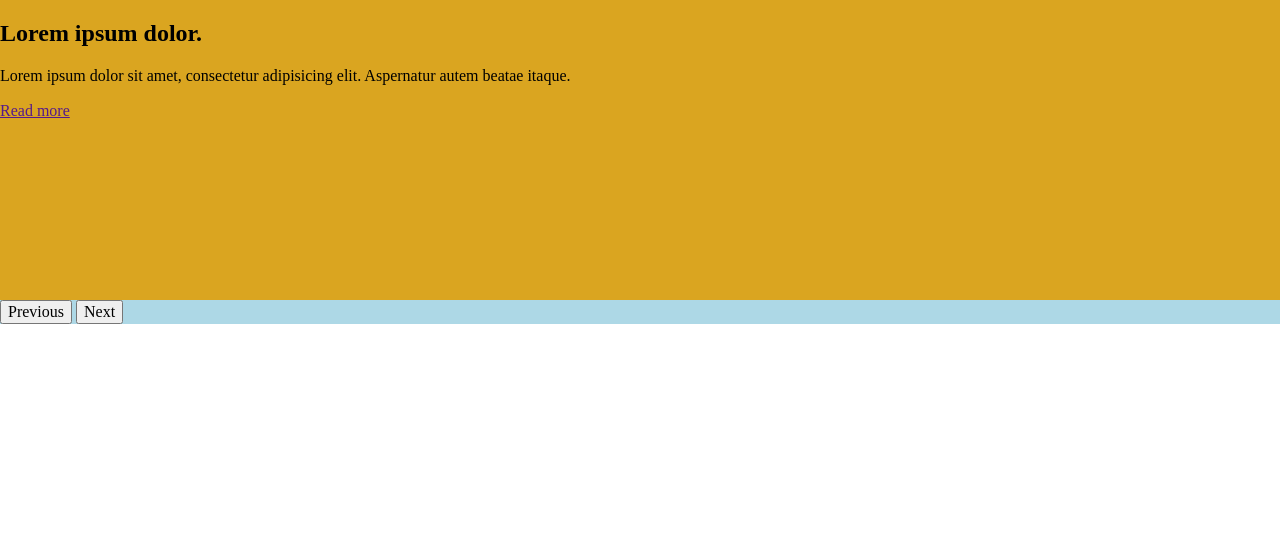
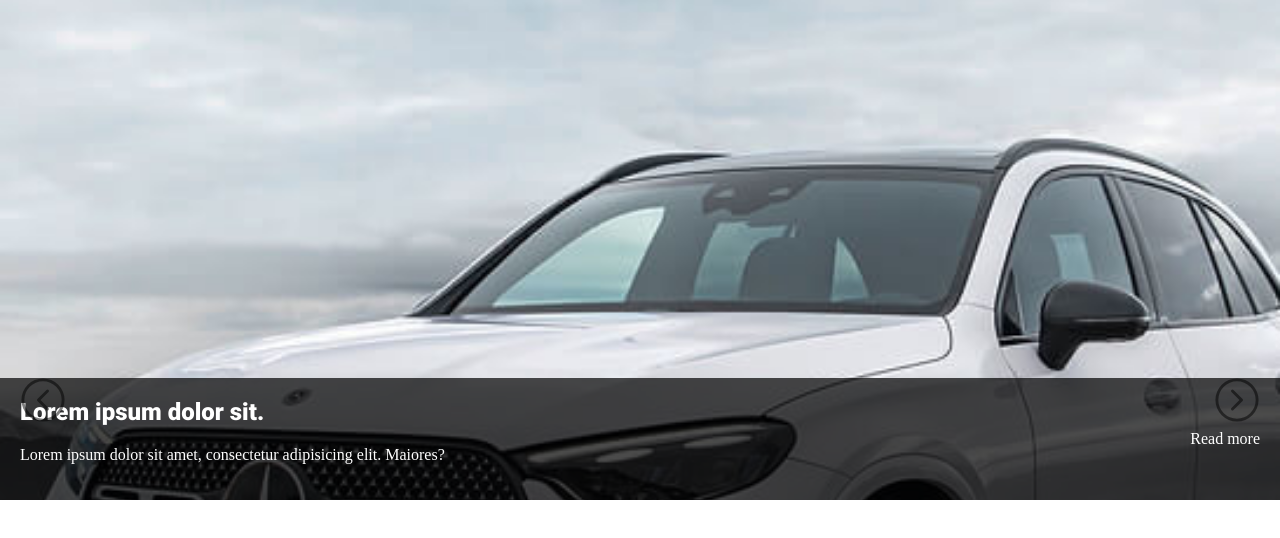
Before and after one commit to KrzysztofDukiel/slider, a website: page index.html in a window 1280 px wide. Drawn offline with Linux system fonts and the light colour scheme.

Commit message:
icon and some style polish

```diff
--- a/index.html
+++ b/index.html
@@ -14,25 +14,28 @@
         <div class="slides__slide">
             <div class="slides__box">
                 <h2 class="slides__hdl">Lorem ipsum dolor.</h2>
-                <p class="slides__lead">Lorem ipsum dolor sit amet, consectetur adipisicing elit. Ea expedita officiis quisquam!</p>
-                <a href="" class="slide__link">Read more</a></div>
+                <p class="slides__lead">Lorem ipsum dolor sit amet, consectetur adipisicing elit. Amet deleniti est iure!</p>
+                <a href="" class="slides__link">Read more</a>
+            </div>
         </div>
         <div class="slides__slide">
             <div class="slides__box">
-                <h2 class="slides__hdl">Lorem ipsum dolor.</h2>
-                <p class="slides__lead">Lorem ipsum dolor sit amet, consectetur adipisicing elit. Aspernatur autem beatae itaque.</p>
-                <a href="" class="slide__link">Read more</a></div>
+                <h2 class="slides__hdl">Lorem ipsum dolor sit.</h2>
+                <p class="slides__lead">Lorem ipsum dolor sit amet, consectetur adipisicing elit. Maiores?</p>
+                <a href="" class="slides__link">Read more</a>
+            </div>
         </div>
         <div class="slides__slide">
             <div class="slides__box">
-                <h2 class="slides__hdl">Lorem ipsum dolor.</h2>
-                <p class="slides__lead">Lorem ipsum dolor sit amet, consectetur adipisicing elit. Libero neque nisi non?</p>
-                <a href="" class="slide__link">Read more</a></div>
+                <h2 class="slides__hdl">Lorem ipsum dolor sit amet.</h2>
+                <p class="slides__lead">Lorem ipsum dolor sit amet, consectetur adipisicing elit. Perferendis quaerat quisquam repudiandae sed temporibus.</p>
+                <a href="" class="slides__link">Read more</a>
+            </div>
         </div>
     </div>
     <nav class="slider__nav nav">
-        <button class="nav__btn nav__btn--prev" >Previous</button>
-        <button class="nav__btn ">Next</button>
+        <button class="nav__btn nav__btn--prev">Previous</button>
+        <button class="nav__btn">Next</button>
     </nav>
 </section>
 </body>
--- a/package.json
+++ b/package.json
@@ -5,7 +5,7 @@
   "main": "index.js",
   "scripts": {
     "test": "echo \"Error: no test specified\" && exit 1",
-    "sass": "sass --watch ./src/sass/main.scss ./src/css/app.css"
+    "sass": "sass --watch src/sass/main.scss ./src/css/app.css"
   },
   "keywords": [],
   "author": "",
--- /dev/null
+++ b/src/sass/components/slider.scss
@@ -0,0 +1,102 @@
+@import "../utils/animations";
+@import "../functions";
+
+$slide-height: rem(500px);
+
+.slider {
+  background-color: lightblue;
+
+  &__slides {
+  }
+
+  &__nav {
+  }
+}
+
+.slides {
+  position: relative;
+  overflow: hidden;
+  min-height: $slide-height;
+
+  &__slide {
+    width: 100%;
+    min-height: $slide-height;
+    position: absolute;
+    animation-duration: 10s;
+    animation-direction: alternate;
+    animation-iteration-count: infinite;
+    background-size: cover;
+    background-repeat: no-repeat;
+    background-position: center;
+
+    @for $i from 1 through 3 {
+      &:nth-child(#{$i}) {
+        animation-name: slide-#{$i};
+        background-image: url("#{$img-path}/slide-#{$i}.jpeg");
+        left: ($i - 1) * 100%;
+      }
+    }
+  }
+
+  &__box {
+    background-color: rgba(0, 0, 0, .7);
+    color: rgb(255, 255, 255);
+    padding: rem(20px) rem(110px) rem(20px) rem(20px);
+    width: 100%;
+    position: absolute;
+    bottom: 0;
+    box-sizing: border-box;
+
+  }
+
+  &__hdl {
+    margin-top: 0;
+    font-family: "Roboto Black", "sans-serif";
+  }
+
+  &__lead {
+  }
+
+  &__link {
+    color: inherit;
+    text-decoration: none;
+    position: absolute;
+
+    right: 20px;
+    top: 50%;
+    transform: translateY(-50%);
+    margin-top: 0;
+
+  }
+}
+
+.nav {
+  display: flex;
+  justify-content: space-between;
+  margin-inline: rem(20px);
+    position: absolute;
+  top: 50%;
+  transform: translateY(-50%);
+  width: calc(100% - 40px);
+  box-sizing: border-box;
+
+  &__btn {
+    background-image: url("#{$img-path}/arrow.svg");
+    background-repeat: no-repeat;
+    width: rem(46px);
+    height: rem(46px);
+    border: none;
+    background-color: transparent;
+    cursor: pointer;
+    overflow: hidden;
+    text-indent: -999px;
+    transition: transform 0.3s;
+    opacity: 0.5;
+  &__:hover  {
+    opacity: 1;
+  }
+    &.nav__btn--prev {
+        transform: rotate(180deg);
+    }
+  }
+}
--- a/src/sass/functions.scss
+++ b/src/sass/functions.scss
@@ -1,5 +1,12 @@
 @use 'sass:math';
+
 @import "variables";
+
 @function rem($px, $base: $base-font-size) {
   @return math.div($px, $base) * 1rem;
 }
+
+
+body {
+  height: rem(500px, 25px);
+}
--- a/src/sass/global.scss
+++ b/src/sass/global.scss
@@ -1,4 +1,6 @@
 @import "variables";
+
+
 html, body {
   font-size: $base-font-size;
 }
--- a/src/sass/main.scss
+++ b/src/sass/main.scss
@@ -1,6 +1,6 @@
-
 @import "noramlize";
 @import "variables";
 @import "functions";
 @import "global";
-@import "slider";
+@import "utils/fonts";
+@import "components/slider";
--- a/src/sass/slider.scss
+++ /dev/null
@@ -1,68 +0,0 @@
-
-
-@import "functions";
-@import "animations";
-
-$slide-height: rem(300px);
-
-
-
-.slider {
-  background-color: lightblue;
-  &__slides {}
-  &__nav {}
-
-}
-
-.slides {
-  position: relative;
-  overflow: hidden;
-  min-height: $slide-height;
-  &__slide {
-
-    min-height: $slide-height;
-    background-color: lightcoral;
-    position: absolute;
-    width: 100%;
-    left: 0;
-    animation-duration: 10s;
-    animation-direction: alternate;
-    animation-iteration-count: infinite;
-
-    &:first-child {
-      animation-name: slide-1;
-      left: 0;
-    }
-    &:nth-child(2) {
-      left: 100%;
-
-      background-color: goldenrod;
-      animation-name: slide-2;
-
-    }
-    &:last-child {
-
-      left: 200%;
-
-      background-color: lightgreen;
-      animation-name: slide-3;
-
-    }
-  }
-  &__box {}
-  &__hdl {}
-  &__lead {}
-  &__link {}
-
-}
-
-
-.nav {
-  &__btn {
-    &.nav__btn--prev {
-
-    }
-
-  }
-
-}
--- a/src/sass/animations.scss
+++ b/src/sass/utils/animations.scss
@@ -1,4 +1,3 @@
-
 @use "sass:list";
 
 
--- /dev/null
+++ b/src/sass/utils/fonts.scss
@@ -0,0 +1,16 @@
+@import "../variables";
+
+$fonts: ("Roboto Black": "roboto-black-webfont", "Roboto Medium": "roboto-medium-webfont");
+
+@mixin font-face($name, $filename) {
+  @font-face {
+    font-family: $name;
+    src: url('#{$font-path}/#{$filename}.woff2') format('woff2');
+    font-weight: normal;
+    font-style: normal;
+
+  }
+}
+
+@include font-face("Roboto Black", "roboto-black-webfont");
+//@each $name, $filename
--- a/src/sass/variables.scss
+++ b/src/sass/variables.scss
@@ -1 +1,4 @@
 $base-font-size: 16px;
+$img-path: '../images';
+
+$font-path: '../fonts';
```
Also changed, not shown: README.MD, src/css/app.css, src/fonts/roboto-black-webfont.woff2 (added), src/fonts/roboto-bold-webfont.woff2 (added), src/fonts/roboto-medium-webfont.woff2 (added), src/images/arrow.svg (added), src/images/slide-1.jpeg (added), src/images/slide-2.jpeg (added), src/images/slide-3.jpeg (added), 1 other file.
